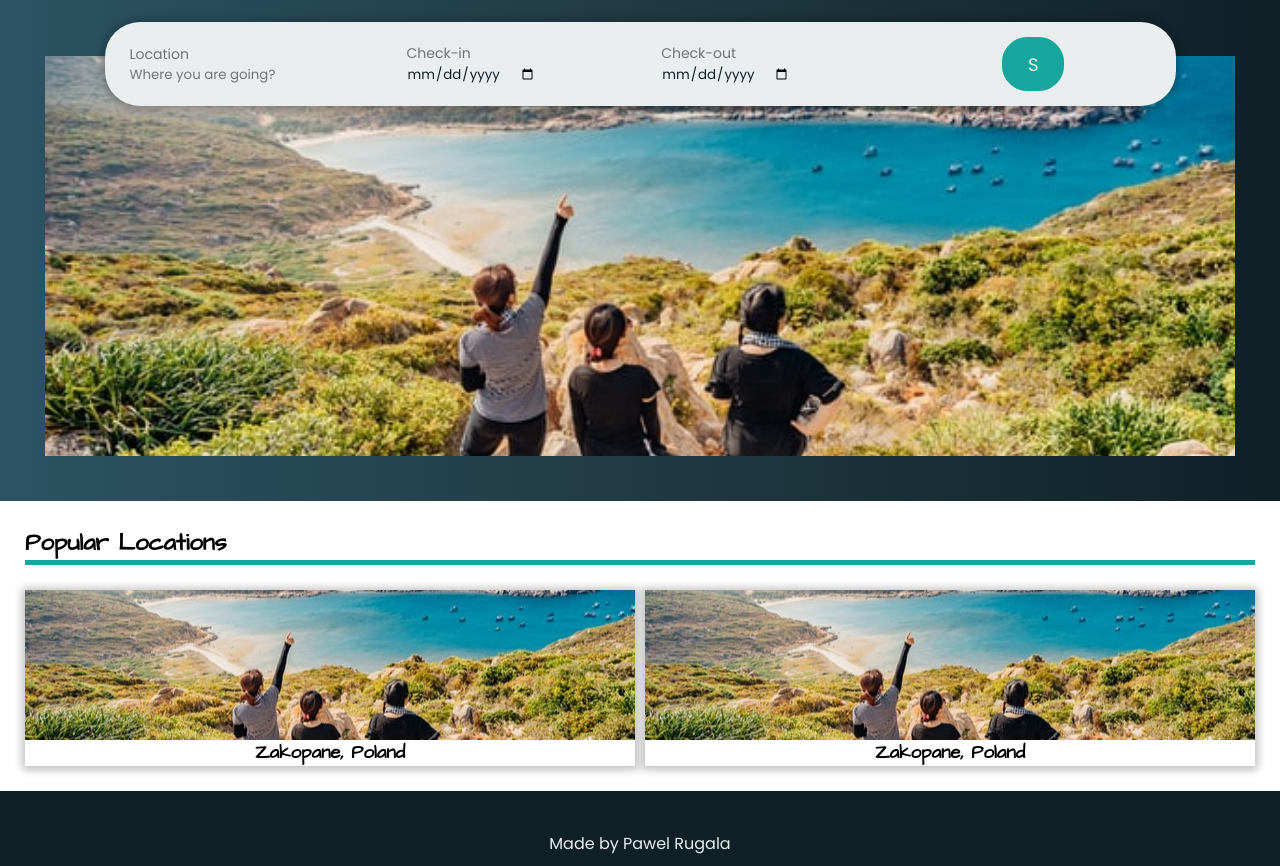
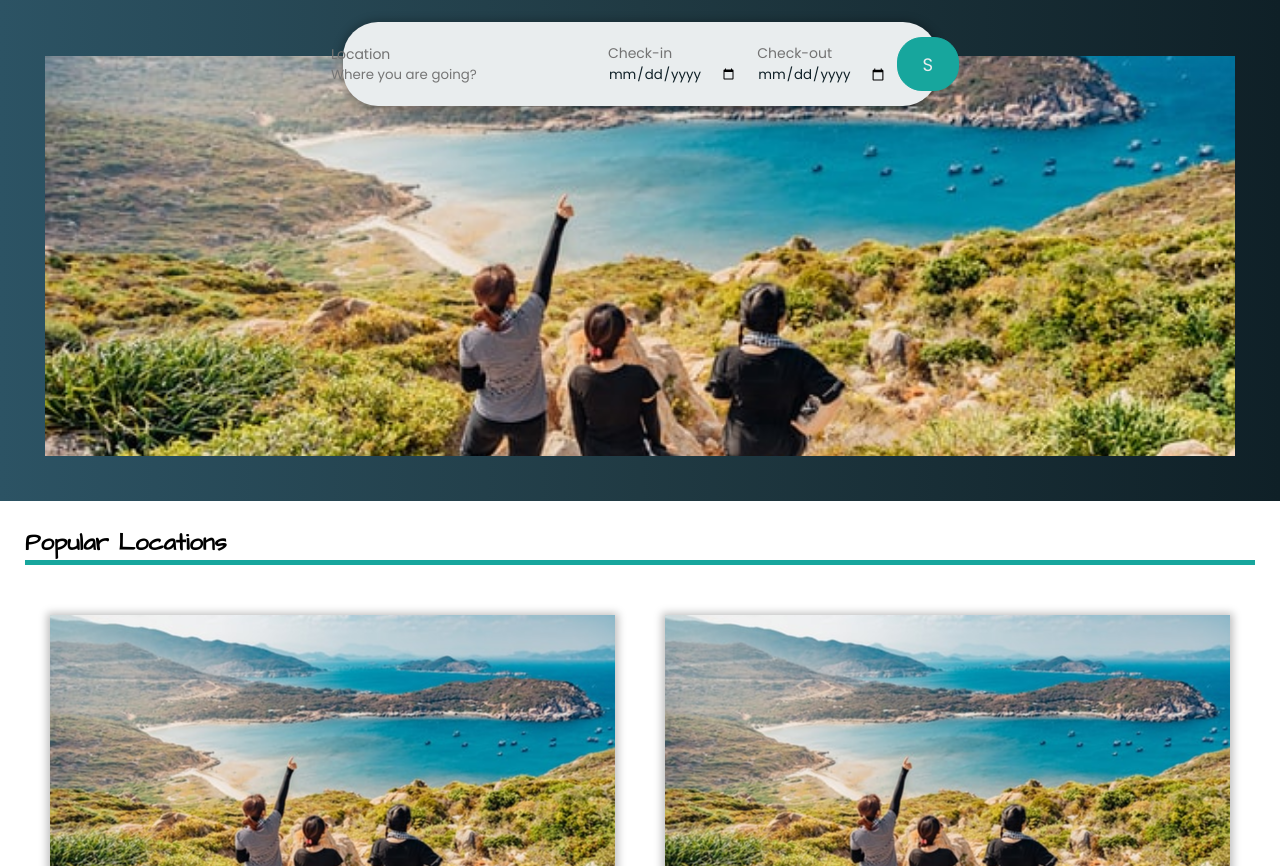
Before and after one commit to Pawel-Rugala/Travel-App, a website built with webpack: page src/client/views/index.html in a window 1280 px wide. Shown: the part 86-952 px from the top of the page. Built offline with nearby package versions, Linux system fonts and the light colour scheme.

Commit message:
style: laptop & desktop screen (hardcoded)

```diff
--- a/src/client/styles/elements.scss
+++ b/src/client/styles/elements.scss
@@ -22,9 +22,16 @@
       display: grid;
       grid-template-columns: 1fr 1fr 1fr 1fr;
       align-items: center;
+      justify-content: center;
       padding: 0 1.5rem;
       margin: 2.5rem auto -5rem auto;
       max-width: 90%;
+    }
+    @include laptop {
+      max-width: 70%;
+    }
+    @include desktop {
+      max-width: 50%;
     }
   }
   &__submit {
@@ -116,9 +123,12 @@ input {
     background-repeat: no-repeat;
     width: 100%;
     height: 15rem;
-  }
-  &:hover {
-    box-shadow: 0px 1px 8px 3px rgba(255, 1, 213, 0.25);
+    @include laptop {
+      height: 35rem;
+    }
+    &:hover {
+      box-shadow: 0px 1px 8px 3px rgba(255, 1, 213, 0.25);
+    }
   }
 }
 
@@ -138,4 +148,10 @@ footer p {
   grid-gap: 1rem;
   grid-template-columns: 1fr 1fr;
   margin-top: 2.5rem;
+  padding: 2.5rem;
+  @include laptop {
+    grid-gap: 5rem;
+    justify-content: center;
+    align-items: center;
+  }
 }
```
